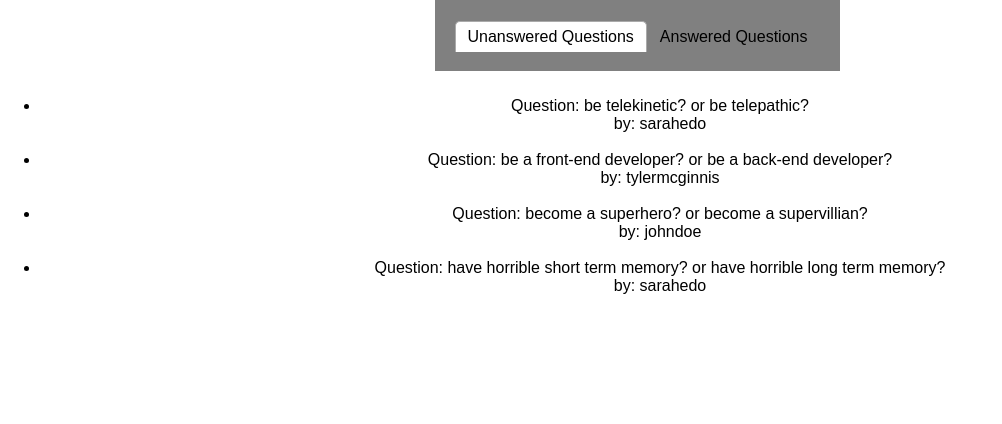
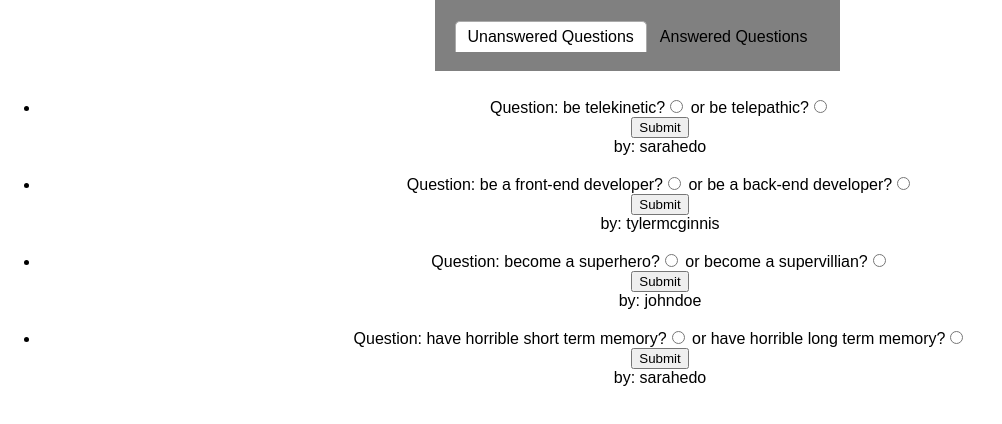
Before and after one commit to johnson882/Would-you-rather, a React (Create React App) app: page / in a window 1280 px wide. Shown: the top 424 px of the page, without its empty margins (0-1002 px from the left). Built offline with nearby package versions, Linux system fonts and the light colour scheme.

Commit message:
added radio buttons

```diff
--- a/src/components/Question.js
+++ b/src/components/Question.js
@@ -28,7 +28,10 @@ class Question extends Component {
     //console.log(optionOne)
     return (
         <div className = 'question'>
-<span>Question: {optionOne.text}? or {optionTwo.text}?</span>
+<span>Question: {optionOne.text}?<input type="radio" name={id}></input> or {optionTwo.text}?
+<input type="radio" name={id}></input></span>
+<br/>
+<button>Submit</button>
 <br/>
 by: {author}
 <br/>
```
